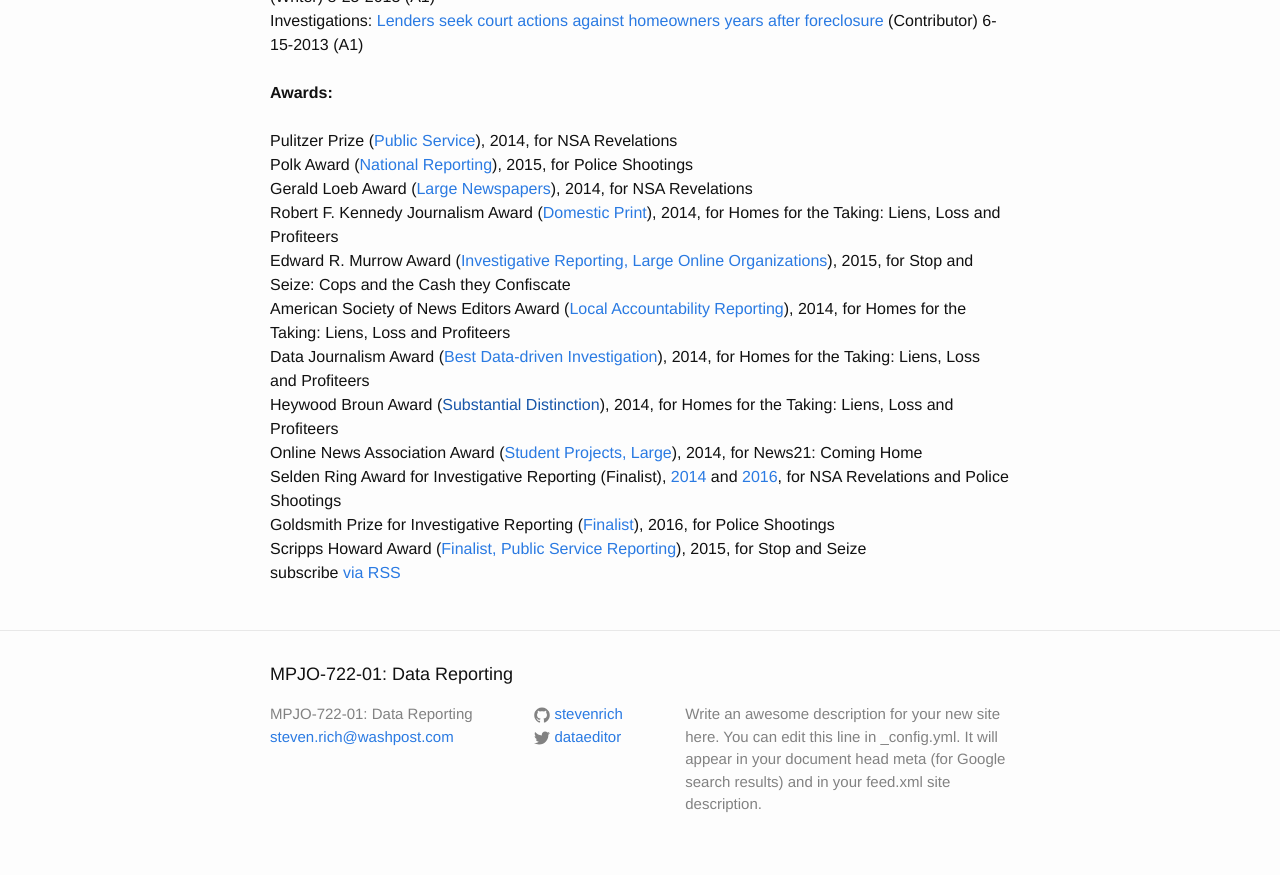
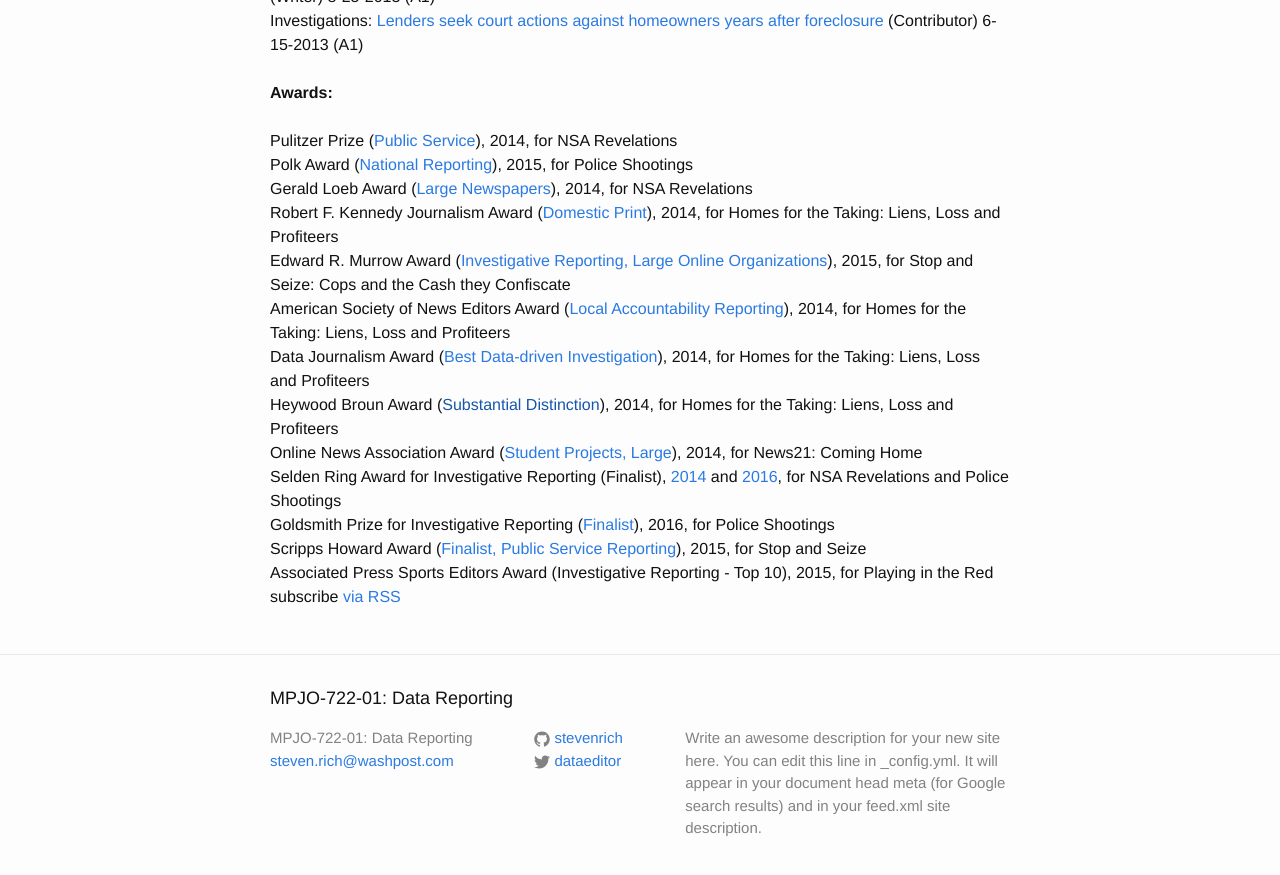
Before and after one commit to stevenrich-zz/stevenrich.github.io, a Jekyll site: the page built from clips.html, in a window 1280 px wide and 900 px high, scrolled down 3608 px. Shown: the top 875 px of the window. Built offline with Jekyll 4.4.1, drawn with Linux system fonts in a browser that asks for light colours.

Commit message:
Update clips.html

```diff
--- a/clips.html
+++ b/clips.html
@@ -116,6 +116,7 @@
   Selden Ring Award for Investigative Reporting (Finalist), <a href="http://annenberg.usc.edu/news/around-usc-annenberg/milwaukee-journal-sentinel-team-wins-2014-usc-annenberg-selden-ring-award">2014</a> and <a href="http://annenberg.usc.edu/news/awards/%E2%80%9Cseafood-slaves%E2%80%9D-associated-press-wins-usc-annenberg%E2%80%99s-2016-selden-ring-award">2016</a>, for NSA Revelations and Police Shootings<br>
   Goldsmith Prize for Investigative Reporting (<a href="http://shorensteincenter.org/goldsmith-awards-finalists-2016/">Finalist</a>), 2016, for Police Shootings<br>
   Scripps Howard Award (<a href="http://www.prnewswire.com/news-releases/scripps-howard-awards-honor-nations-best-2014-journalism-300051814.html">Finalist, Public Service Reporting</a>), 2015, for Stop and Seize<br>
+  Associated Press Sports Editors Award (Investigative Reporting - Top 10), 2015, for Playing in the Red
 
   <p class="rss-subscribe">subscribe <a href="{{ "/feed.xml" | prepend: site.baseurl }}">via RSS</a></p>
 
```
